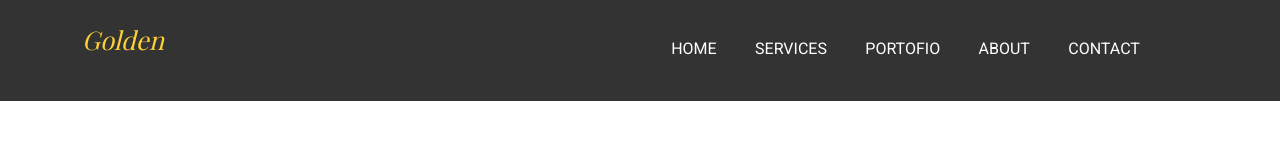
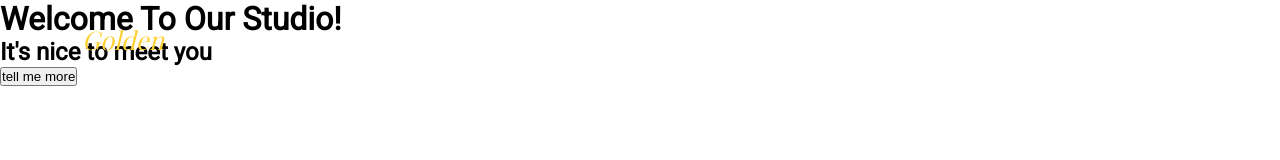
Before and after one commit to MatGom/04task4, a website: page index.html in a window 1280 px wide. Drawn offline with nearby package versions, Linux system fonts and the light colour scheme; a web font is replaced by a local one.

Commit message:
Add html for header and Change nav background

```diff
--- a/index.html
+++ b/index.html
@@ -32,6 +32,12 @@
         </div>
     </nav>
 
+    <header class="header">
+        <h1 class="header-title">Welcome To Our Studio!</h1>
+        <h2 class="header-subtitle">It's nice to meet you</h2>
+        <button class="header-btn">tell me more</button>
+    </header>
+
     <script src="./js/script.js"></script>
 </body>
 
--- a/sass/style.scss
+++ b/sass/style.scss
@@ -28,8 +28,7 @@ body {
 	left: 0;
 	right: 0;
 	padding: 1.4em 0;
-	background: #333;
-	// background: transparent;
+	background: transparent;
 
 	.logo {
 		font-family: $secondary-font;
@@ -65,6 +64,13 @@ body {
 	}
 }
 
+/* Header */
+
+// .header {
+// 	background-image: url('../images/hero-bg.jpg');
+// 	height: 100vh;
+// }
+
 /* Media */
 
 @media (max-width: 768px) {
```
Also changed, not shown: css/style.css, 1 other file.
